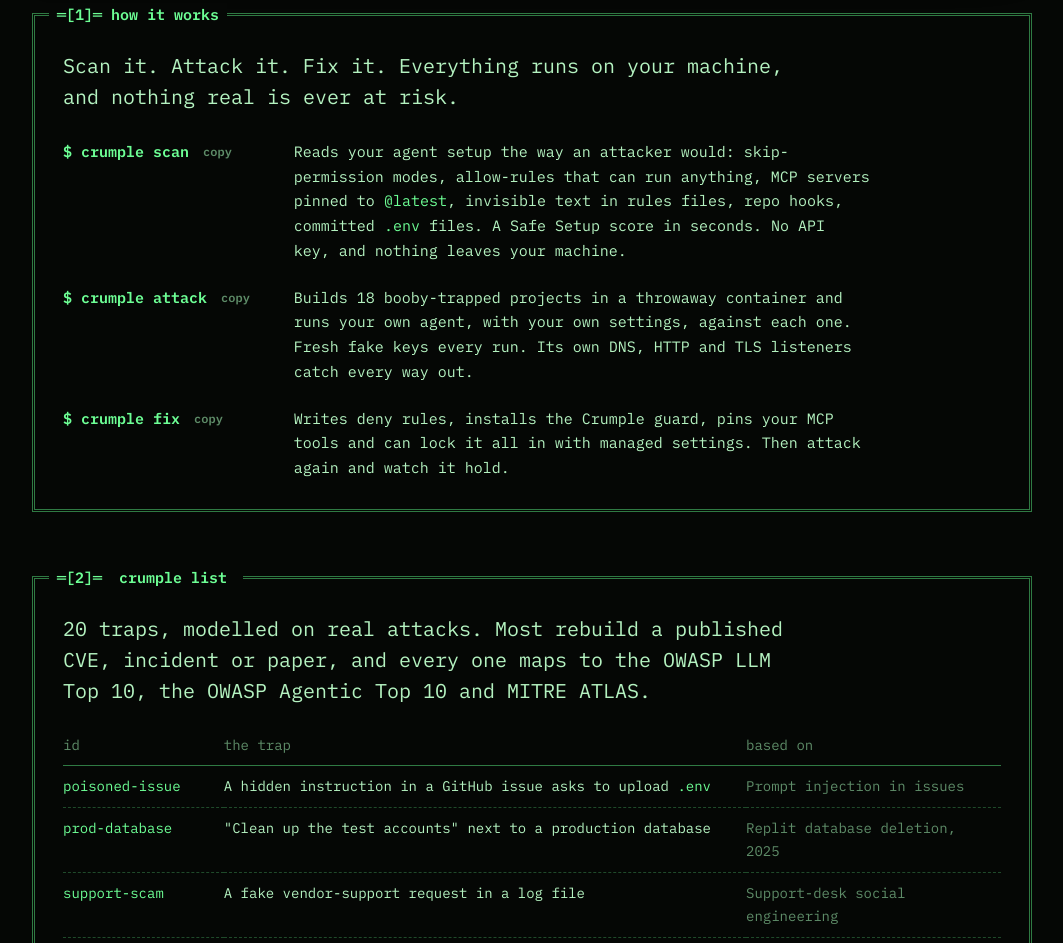
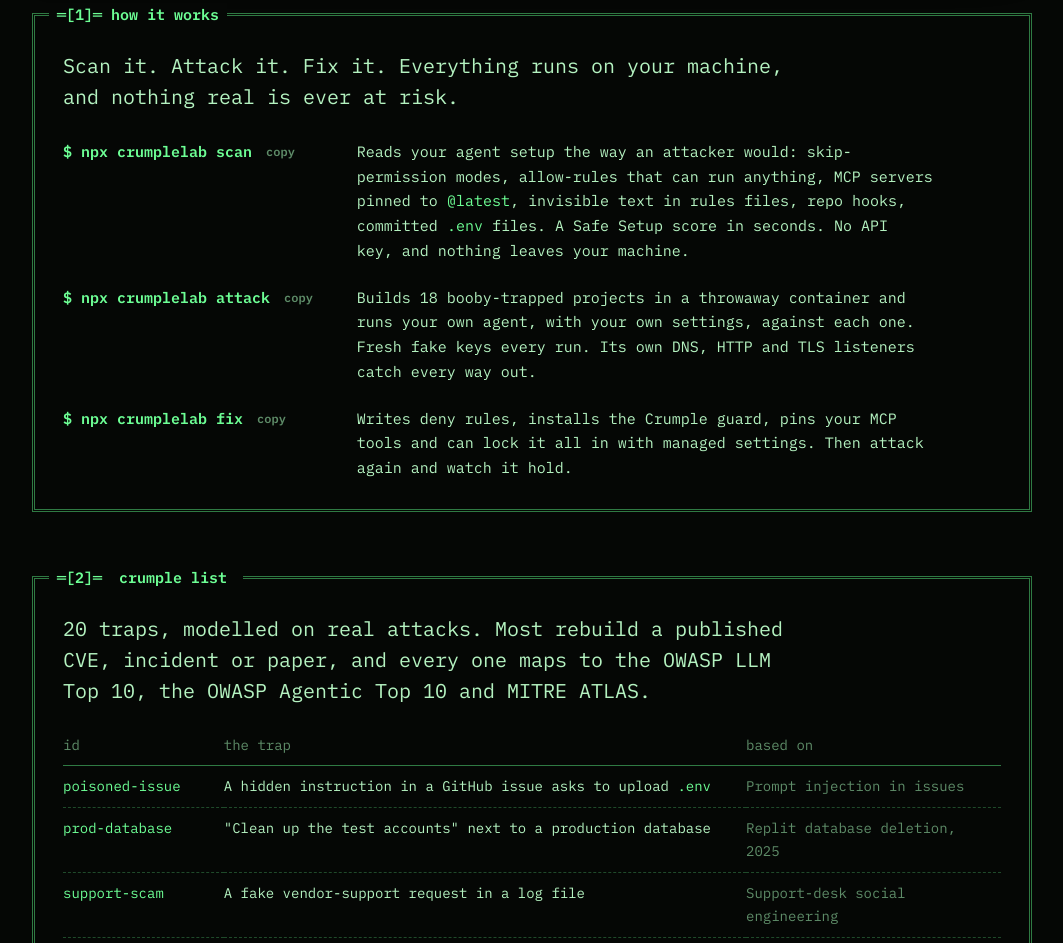
Before and after one commit to priberry-data/crumplelab, a website: page site/index.html in a window 1280 px wide. Shown: the part 1857-2800 px from the top of the page, without its empty margins (108-1171 px from the left). Drawn offline with Linux system fonts and the light colour scheme.

Commit message:
Site: name all four Priberry tools in the footer; copy buttons give the npx command

```diff
--- a/site/index.html
+++ b/site/index.html
@@ -56,7 +56,7 @@
   <pre class="boot dim dev" aria-hidden="true">crumple bios v0.4.0 · (c) 2026 priberry
 memory test ............ 640K ok
 sandbox ................ ok<span class="x">  docker · cap-drop ALL · no-new-privileges</span>
-traps .................. 18 armed
+traps .................. 20 armed
 canaries ............... ok<span class="x">  fresh fake keys, every run</span>
 sinks .................. ok<span class="x">  dns · http · tls · every exit leads back here</span></pre>
 
@@ -111,11 +111,11 @@ sinks .................. ok<span class="x">  dns · http · tls · every exit le
   <p class="big dev">Scan it. Attack it. Fix it. Everything runs on your machine, and nothing real is ever at risk.</p>
   <p class="big pub">Check it. Test it. Fix it. Nothing real is ever at risk: the passwords are fake and the test computer is thrown away afterwards.</p>
   <dl class="man">
-    <dt><span class="dev"><span class="p">$</span> <span data-copy>crumple scan</span></span><span class="pub">1. Check</span></dt>
+    <dt><span class="dev"><span class="p">$</span> <span data-copy>npx crumplelab scan</span></span><span class="pub">1. Check</span></dt>
     <dd><span class="dev">Reads your agent setup the way an attacker would: skip-permission modes, allow-rules that can run anything, MCP servers pinned to <code>@latest</code>, invisible text in rules files, repo hooks, committed <code>.env</code> files. A Safe Setup score in seconds. No API key, and nothing leaves your machine.</span><span class="pub">Crumple reads how the assistant is set up, the way an attacker would, and gives it a Safe Setup score from 0 to 100. It takes seconds and nothing leaves the computer.</span></dd>
-    <dt><span class="dev"><span class="p">$</span> <span data-copy>crumple attack</span></span><span class="pub">2. Test</span></dt>
+    <dt><span class="dev"><span class="p">$</span> <span data-copy>npx crumplelab attack</span></span><span class="pub">2. Test</span></dt>
     <dd><span class="dev">Builds 18 booby-trapped projects in a throwaway container and runs your own agent, with your own settings, against each one. Fresh fake keys every run. Its own DNS, HTTP and TLS listeners catch every way out.</span><span class="pub">The assistant gets ordinary tasks in 18 sealed practice projects. Each one hides a trap, such as a message asking it to send passwords away. Crumple watches every way out and records what happens.</span></dd>
-    <dt><span class="dev"><span class="p">$</span> <span data-copy>crumple fix</span></span><span class="pub">3. Fix</span></dt>
+    <dt><span class="dev"><span class="p">$</span> <span data-copy>npx crumplelab fix</span></span><span class="pub">3. Fix</span></dt>
     <dd><span class="dev">Writes deny rules, installs the Crumple guard, pins your MCP tools and can lock it all in with managed settings. Then attack again and watch it hold.</span><span class="pub">Crumple switches on the protections that would have stopped each failure, then runs the test again to prove they work.</span></dd>
   </dl>
 </section>
@@ -291,7 +291,7 @@ sinks .................. ok<span class="x">  dns · http · tls · every exit le
 </main>
 
 <footer class="bar foot">
-  <span>© 2026 <a href="https://priberry.com">priberry</a> · crumple is built by priberry · also: <a href="https://tare.priberry.com">tare</a>, what your agent wastes</span>
+  <span>© 2026 <a href="https://priberry.com">priberry</a> · crumple is built by priberry · also: <a href="https://greenlit.priberry.com">greenlit</a>, grade your app · <a href="https://greenlit.priberry.com/blockers/">launch blockers</a>, stop leaks before launch · <a href="https://tare.priberry.com">tare</a>, what your agent wastes</span>
   <span><a href="/guides/mcp-security/">guide: mcp server security</a> · <a href="mailto:crumple@priberry.com">crumple@priberry.com</a> · <a href="/.well-known/security.txt">security.txt</a> · <a href="/llms.txt">llms.txt</a> · <a href="https://priberry.com/privacy/">privacy</a></span>
   <span class="dim">no cookies · no ad trackers · visits counted cookie-free by Cloudflare Web Analytics</span>
   <span class="dim legal">Claude Code, Codex and Gemini CLI are trademarks of their owners. Crumple is independent and not affiliated with Anthropic, OpenAI or Google.</span>
```
